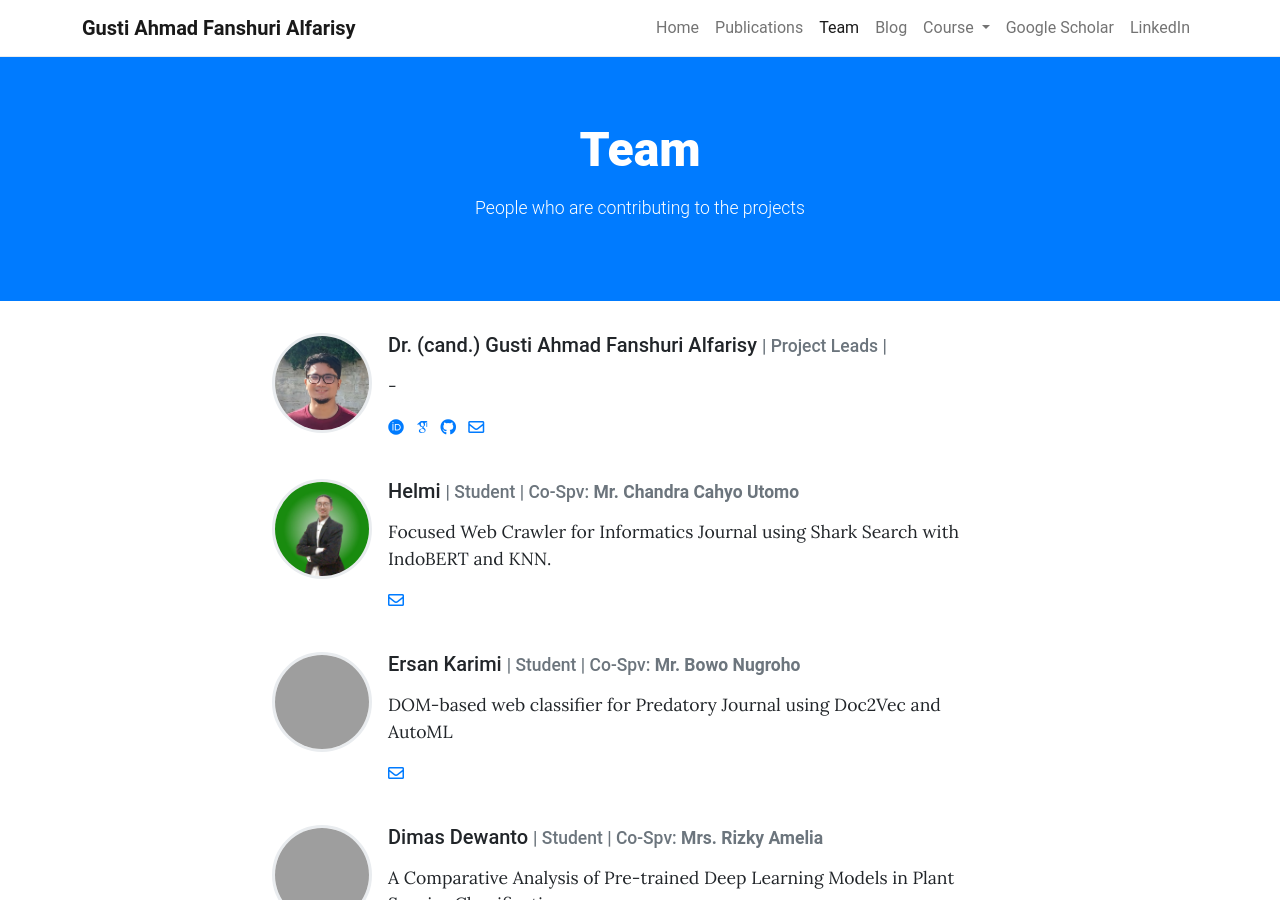
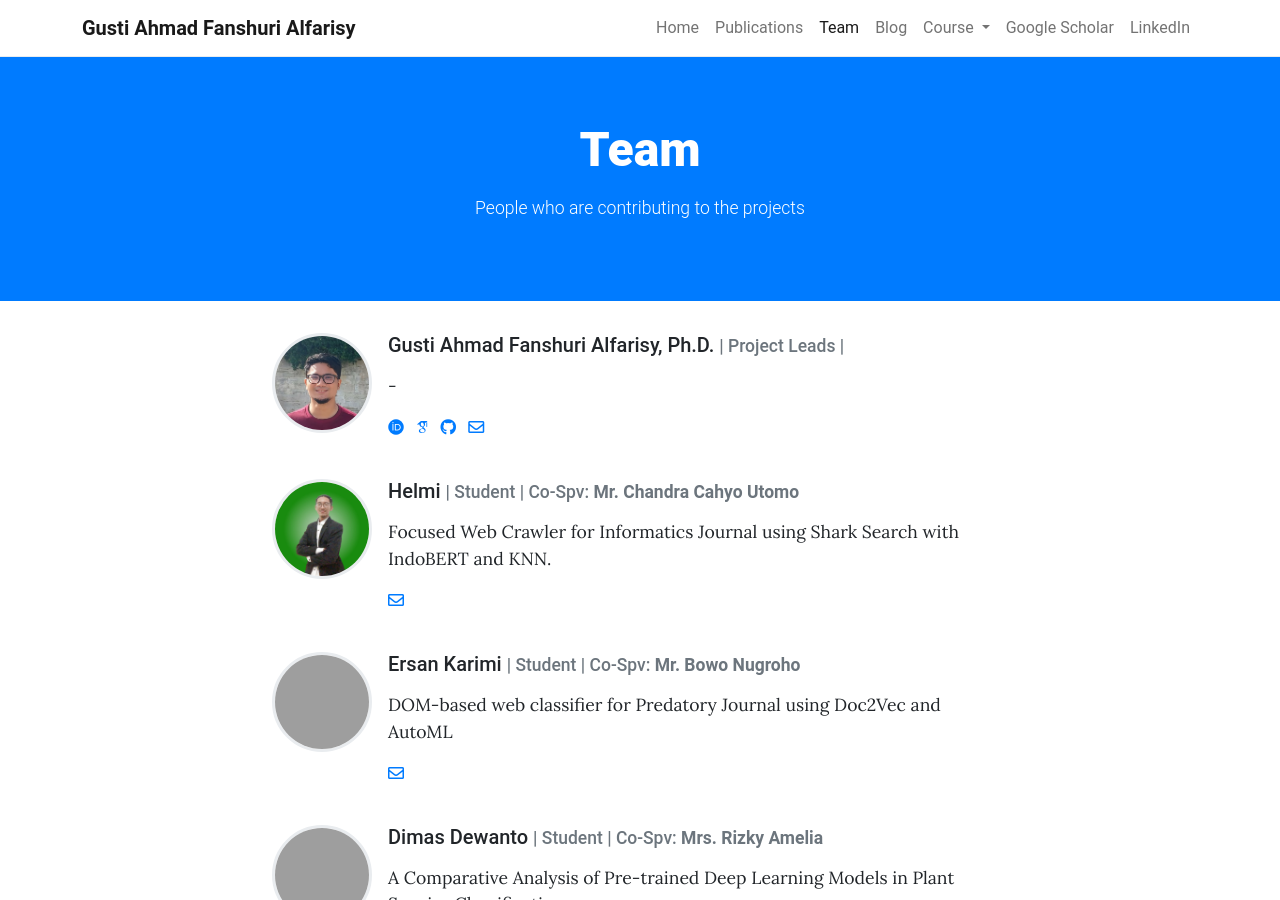
Before and after one commit to gusti-alfarisy/gusti-alfarisy.github.io, a Jekyll site: the page built from pages/team.md, in a window 1280 px wide and 900 px high. Built offline with Jekyll 4.4.1, drawn with Linux system fonts in a browser that asks for light colours; some web fonts are replaced; grey boxes are pictures that could not be loaded.

```diff
--- a/_data/alumni.yml
+++ b/_data/alumni.yml
@@ -3,7 +3,7 @@
 
 - name: Koko Yuardi
   role: Student
-  image: "assets/theme/images/students/koko if 20.jpeg"
+  image: "assets/theme/images/students/koko if 20.jpg"
   description: >
     Fine-Grained Classification for Plant Species using Vision Transformer Network
   cospv: Mr. Ramadhan Paninggalih
--- a/_data/team.yml
+++ b/_data/team.yml
@@ -1,6 +1,6 @@
 # Project team members listed below will appear on the /team page
 
-- name: Dr. (cand.) Gusti Ahmad Fanshuri Alfarisy
+- name: Gusti Ahmad Fanshuri Alfarisy, Ph.D.
   role: Project Leads # Will appear next to name
   image: assets/theme/images/profil_pic_me.png # Can be external link
   description: > # Can be Markdown
```
